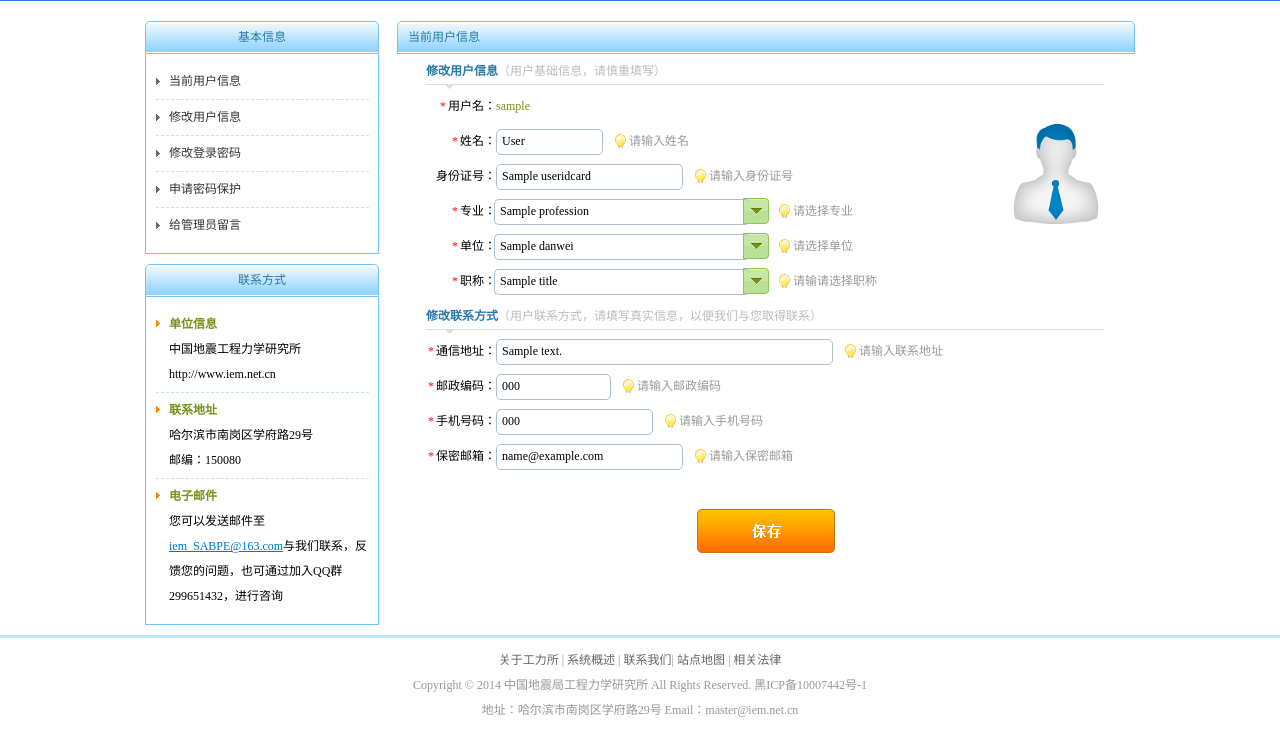
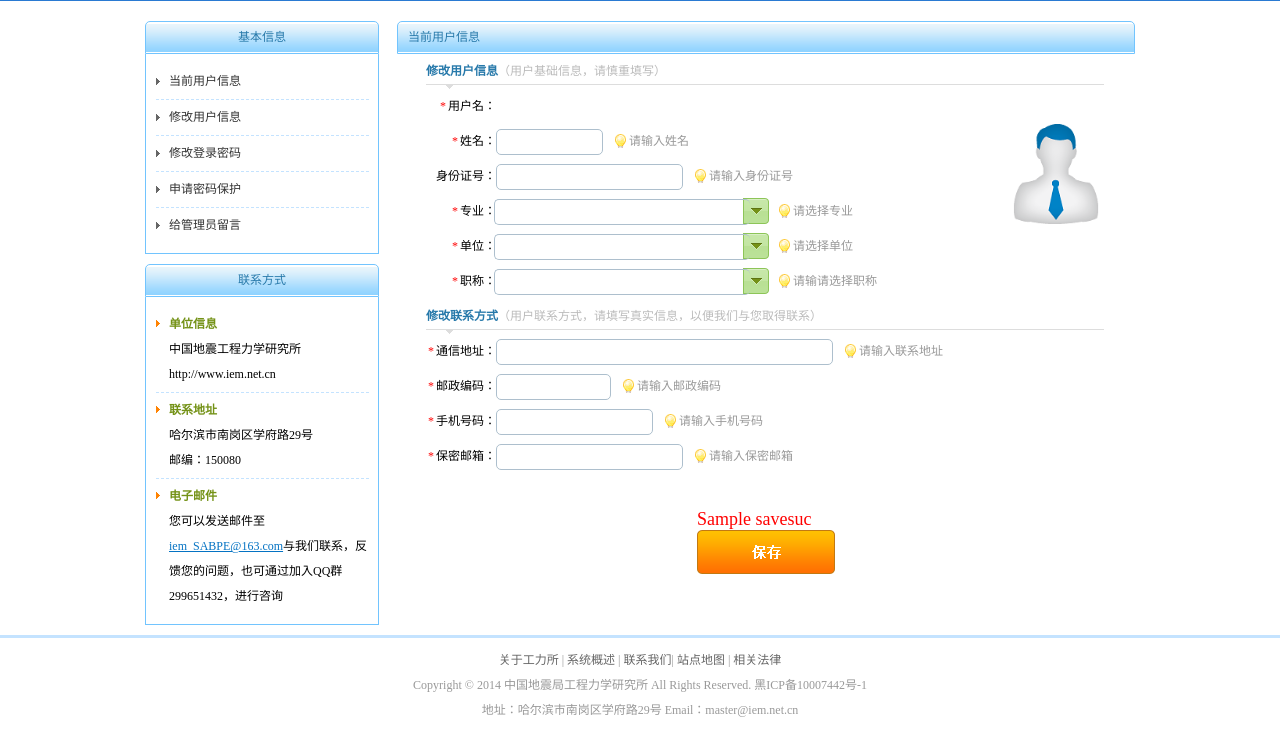
Before and after one commit to cash2one/dlsPro, a Django app: template templates/transport/edituser.html in a window 1280 px wide. Shown: the part 173-906 px from the top of the page. Run offline with Django 3.2, Linux system fonts and the light colour scheme; the template is opened without the code that fills it: most values are stand-ins (such as "Sample title", 1, 10 or a date in 2020).

Commit message:
checkup6保存成功

```diff
--- a/templates/transport/edituser.html
+++ b/templates/transport/edituser.html
@@ -39,47 +39,51 @@
     <div class="detail right">
     	<div class="title">当前用户信息</div>
       <form action="" method="POST" name="user_edit_form">
+
        	<div class="cdetail udetail">
 
 			<h3>修改用户信息<span>（用户基础信息，请慎重填写）</span></h3>
-            <p><label><span>*</span>用户名：</label><span>{{username}}</span></p>
+            <p><label><span>*</span>用户名：</label><span>{{user.username}}</span></p>
             <p class="right"><a href="javascript:;"><img src="{%static 'img/a.png'%}" width="100px" height="100px" /></a></p>
-            <p><label><span>*</span>姓名：</label><input type="text" class="b name" name ="userrealname" value="{{userrealname}}" /><span class="tip">请输入姓名</span></p>
+            <p><label><span>*</span>姓名：</label><input type="text" class="b name" name ="userrealname" value="{{user.userrealname}}" /><span class="tip">请输入姓名</span></p>
             <span class="wrongtip" id="uniname"></span>
-            <p><label>身份证号：</label><input type="text" name = "useridcard" value="{{useridcard}}" class="b id" /><span class="tip">请输入身份证号</span></p>
+            <p><label>身份证号：</label><input type="text" name = "useridcard" value="{{user.useridcard}}" class="b id" /><span class="tip">请输入身份证号</span></p>
             <span class="wrongtip" id="jyuseridcard"></span>
             <p>
             	<label><span>*</span>专业：</label>
-                <input type="text" class="b selectskin" id="sskin_zy" style="width:250px;" value="{{profession}}" name="profession"/>
+                <input type="text" class="b selectskin" id="sskin_zy" style="width:250px;" value="{{user.profession}}" name="profession"/>
                 <img src="{%static 'img/select_arrow.png'%}" class="sbtn">
                 <select data="sskin_zy" class="b select setinput sbtns" ><option>计算机</option><option>机械</option></select><span class="tip">请选择专业</span>
             </p>
 
             <p>
             	<label><span>*</span>单位：</label>
-                <input type="text" class="b selectskin" id="sskin_dw" style="width:250px;" value="{{danwei}}" name="danwei"/>
+                <input type="text" class="b selectskin" id="sskin_dw" style="width:250px;" value="{{user.danwei}}" name="danwei"/>
                 <img src="{%static 'img/select_arrow.png'%}" class="sbtn">
                 <select data="sskin_dw" class="b select setinput sbtns" ><option>公务员</option><option>事业单位</option></select><span class="tip">请选择单位</span>
             </p>
 
             <p>
             	<label><span>*</span>职称：</label>
-                <input type="text" class="b selectskin" id="sskin_zc" value="{{title}}" style="width:250px;" name="title"/>
+                <input type="text" class="b selectskin" id="sskin_zc" value="{{user.title}}" style="width:250px;" name="title"/>
                 <img src="{%static 'img/select_arrow.png'%}" class="sbtn">
             	<select data="sskin_zc" class="b select setinput sbtns" ><option>助理工程师</option><option>高级工程师</option></select><span class="tip">请输请选择职称</span>
             </p>
 
 
             <h3>修改联系方式<span>（用户联系方式，请填写真实信息，以便我们与您取得联系）</span></h3>
-            <p><label><span>*</span>通信地址：</label></label><input type="text" class="b address"   value ="{{address}}" name="address"/><span class="tip">请输入联系地址</span></p>
-            <p><label><span>*</span>邮政编码：</label><input type="text" class="b code" value="{{zipcode}}" name ="zipcode"/><span class="tip">请输入邮政编码</span></p>
+            <p><label><span>*</span>通信地址：</label></label><input type="text" class="b address"   value ="{{user.address}}" name="address"/><span class="tip">请输入联系地址</span></p>
+            <p><label><span>*</span>邮政编码：</label><input type="text" class="b code" value="{{user.zipcode}}" name ="zipcode"/><span class="tip">请输入邮政编码</span></p>
             <span class="wrongtip" id="jyzipcode"></span>
-            <p><label><span>*</span>手机号码：</label><input type="text" class="b phone" value="{{telnum}}" name="telnum"/><span class="tip">请输入手机号码</span></p>
+            <p><label><span>*</span>手机号码：</label><input type="text" class="b phone" value="{{user.telnum}}" name="telnum"/><span class="tip">请输入手机号码</span></p>
             <span class="wrongtip" id="jytelnum"></span>
-            <p><label><span>*</span>保密邮箱：</label></label><input type="text" class="b email" value="{{email}}" name="email"/><span class="tip">请输入保密邮箱</span></p>
+            <p><label><span>*</span>保密邮箱：</label></label><input type="text" class="b email" value="{{user.email}}" name="email"/><span class="tip">请输入保密邮箱</span></p>
             <span class="wrongtip" id="jyemail"></span>
         </div>
         <div class="btn">
+            {%if savesuc%}
+                <p id="suc" style="color:red;font-size:18px">{{savesuc}}<p>
+            {%endif%}
             <input name="imgbtn" type="image" src="{%static 'img/save.png'%}" alt ="保存" title="保存">
             </div>
       </form>
--- a/transport/views.py
+++ b/transport/views.py
@@ -1073,6 +1073,7 @@
 
 def edituser(request):
 	context = RequestContext(request)
+	context_dict = {}
 	if request.method == 'POST':
 		print request.POST
 		print "ti jiao le xiu gai xin xi"
@@ -1097,7 +1098,8 @@
 			client_obj.user_title = title
 			client_obj.user_address = address
 			client_obj.save()
-	context_dict = user_query(request)
+			context_dict["savesuc"] = "保存成功！"
+	context_dict["user"] = user_query(request)
 	return render_to_response('transport/edituser.html',context_dict,context)
 
 
```
